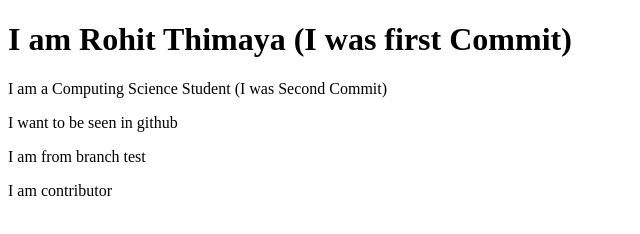
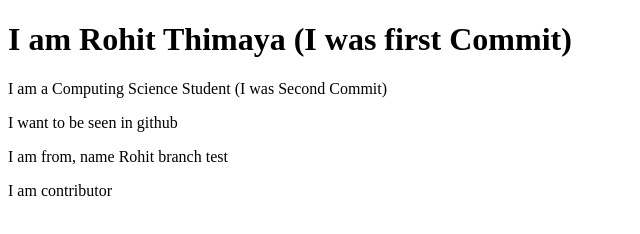
Before and after one commit to Rohitthimaya/git-tut, a plain HTML site: page index.html in a window 1280 px wide. Shown: the whole page, without its empty margins (0-640 px from the left). Drawn offline with Linux system fonts and the light colour scheme.

Commit message:
Update index.html

```diff
--- a/index.html
+++ b/index.html
@@ -9,7 +9,7 @@
     <h1>I am Rohit Thimaya (I was first Commit)</h1>
     <p>I am a Computing Science Student (I was Second Commit)</p>
     <p>I want to be seen in github</p>
-    <p>I am from branch test</p>
+    <p>I am from, name Rohit branch test</p>
     <p>I am contributor</p>
 </body>
 </html>
```
